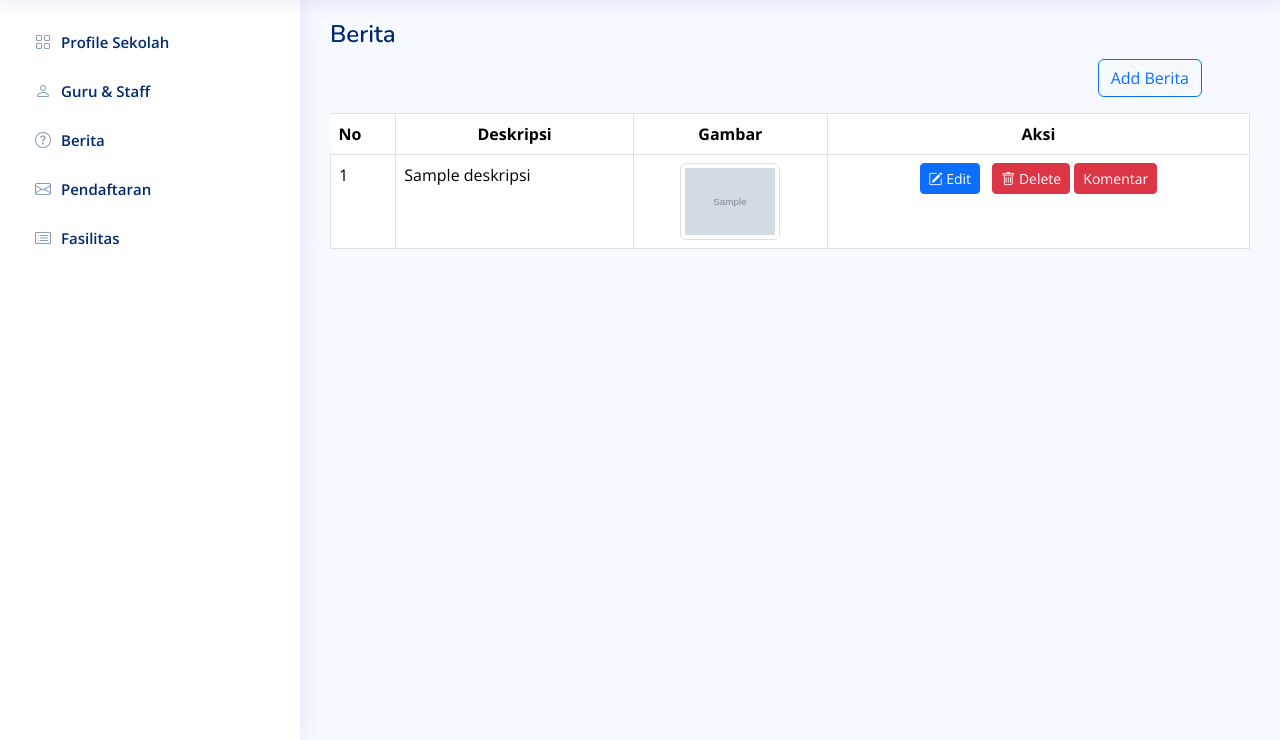
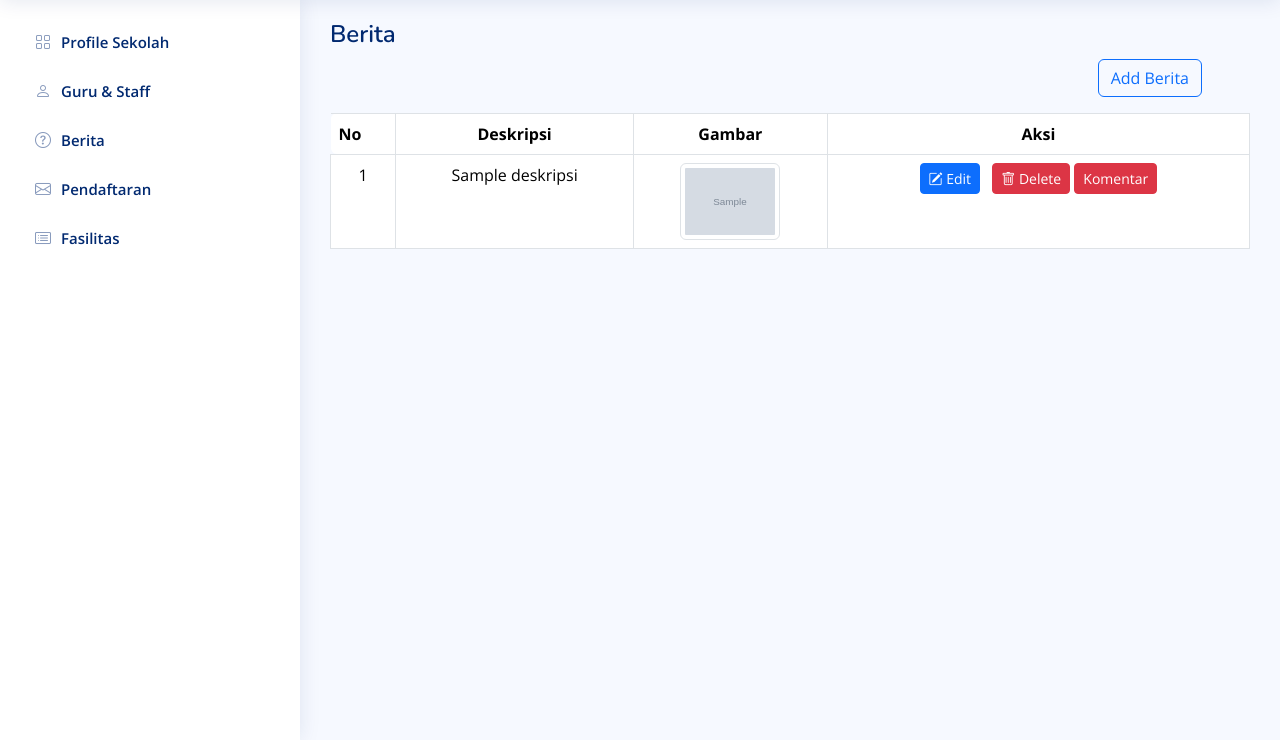
Before and after one commit to oneforaall05/webSekolah1, a Flask app: page /adminBerita in a window 1280 px wide. Shown: the part 60-800 px from the top of the page. Run offline with Flask 3, Linux system fonts and the light colour scheme; grey boxes marked "Sample" are stand-in pictures; a database or web service that is not in the repository returns one stand-in record (values such as "Sample title"); some libraries are stand-ins or nearby versions.

Commit message:
tambahan

```diff
--- a/templates/admin/berita/berita.html
+++ b/templates/admin/berita/berita.html
@@ -48,8 +48,8 @@
               <tbody>
                   {% for item in Berita %}
                   <tr>
-                      <td>{{ loop.index }}</td>
-                      <td>{{item.Deskripsi}}</td>
+                      <td class="text-center">{{ loop.index }}</td>
+                      <td class="text-center">{{item.Deskripsi}}</td>
                       <td class="text-center"><img src="static/fotoBerita/{{item.gambar}}" alt="Sample Image"  width="100"
                               class="img-fluid img-thumbnail"></td>
                       <td class="text-center">
```
